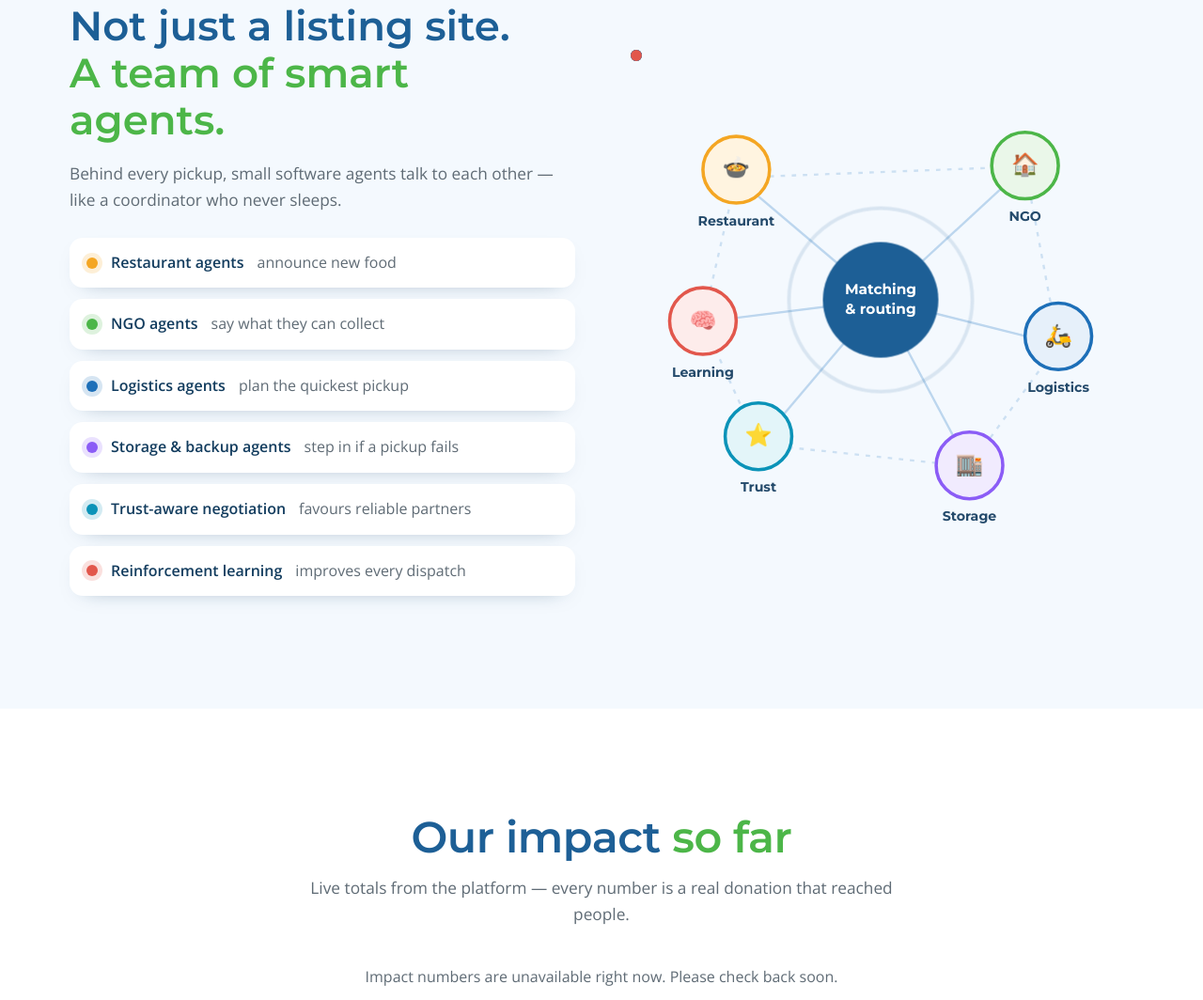
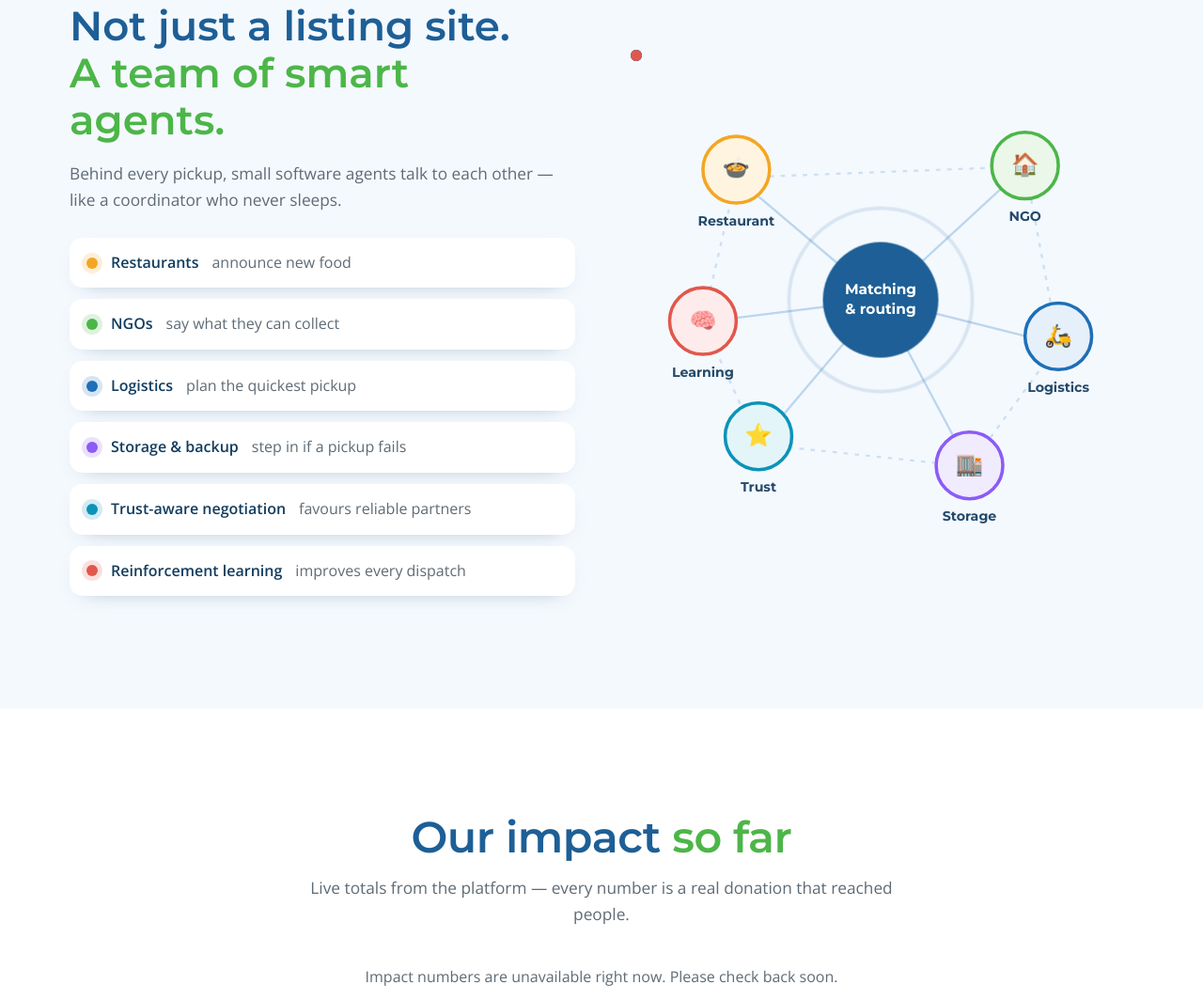
Before and after one commit to kkcherryk/multi-agent-redistribution-system, a plain HTML site: page landing/static/index.html in a window 1280 px wide. Shown: the part 5702-6766 px from the top of the page at 94% size. Drawn offline with nearby package versions, Linux system fonts and the light colour scheme; no server answers.

Commit message:
Landing: drop the word 'agents' from the smart-agents list items

```diff
--- a/landing/static/index.html
+++ b/landing/static/index.html
@@ -164,10 +164,10 @@
       <h2 class="reveal">Not just a listing site.<br><em>A team of smart agents.</em></h2>
       <p class="reveal d1">Behind every pickup, small software agents talk to each other — like a coordinator who never sleeps.</p>
       <ul class="agent-list">
-        <li class="reveal d1"><i style="--c:#f4a623"></i><b>Restaurant agents</b> announce new food</li>
-        <li class="reveal d1"><i style="--c:#4cb648"></i><b>NGO agents</b> say what they can collect</li>
-        <li class="reveal d2"><i style="--c:#1d6fb8"></i><b>Logistics agents</b> plan the quickest pickup</li>
-        <li class="reveal d2"><i style="--c:#8b5cf6"></i><b>Storage &amp; backup agents</b> step in if a pickup fails</li>
+        <li class="reveal d1"><i style="--c:#f4a623"></i><b>Restaurants</b> announce new food</li>
+        <li class="reveal d1"><i style="--c:#4cb648"></i><b>NGOs</b> say what they can collect</li>
+        <li class="reveal d2"><i style="--c:#1d6fb8"></i><b>Logistics</b> plan the quickest pickup</li>
+        <li class="reveal d2"><i style="--c:#8b5cf6"></i><b>Storage &amp; backup</b> step in if a pickup fails</li>
         <li class="reveal d3"><i style="--c:#0b93b8"></i><b>Trust-aware negotiation</b> favours reliable partners</li>
         <li class="reveal d3"><i style="--c:#e2574c"></i><b>Reinforcement learning</b> improves every dispatch</li>
       </ul>
```
